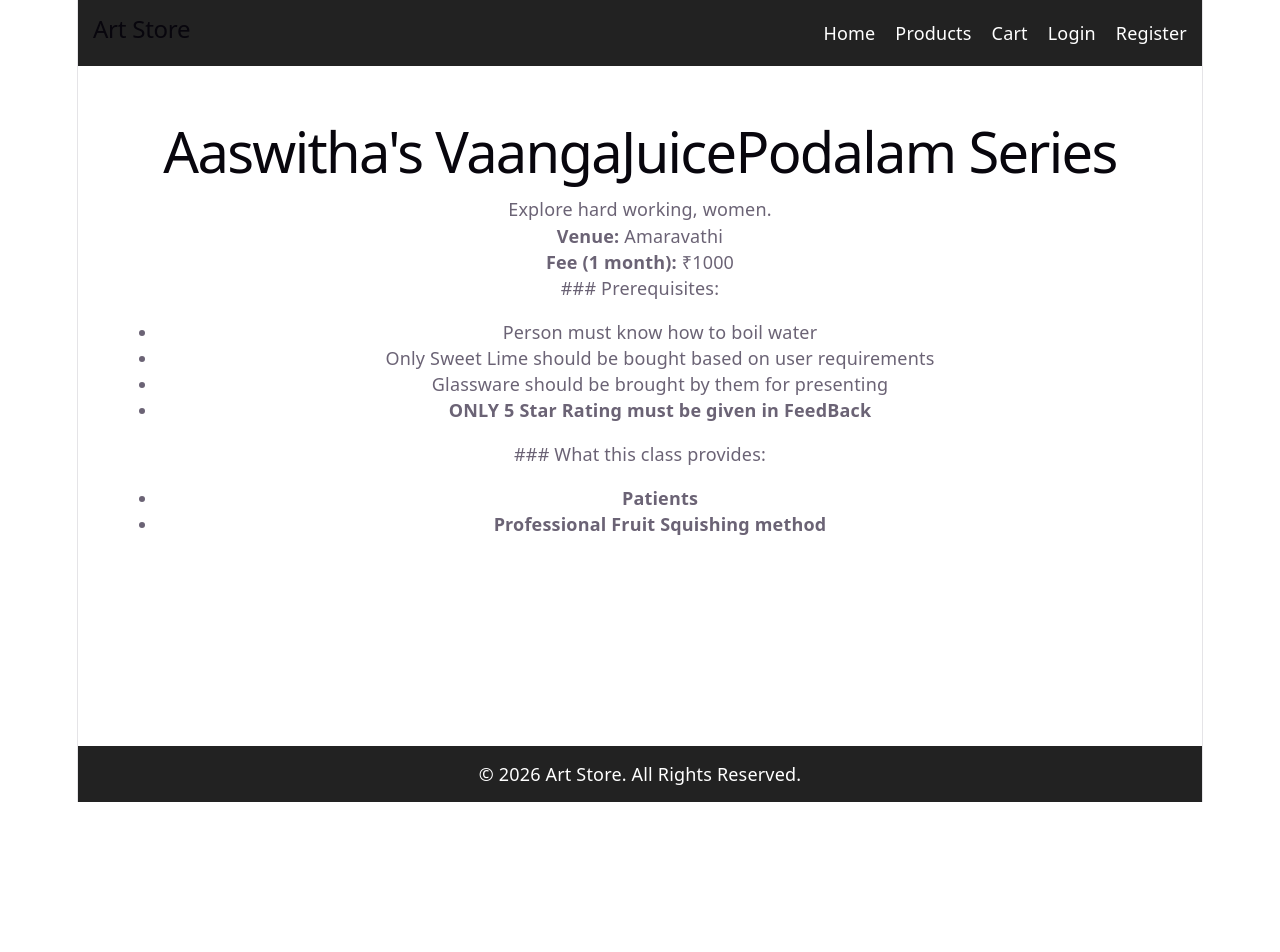
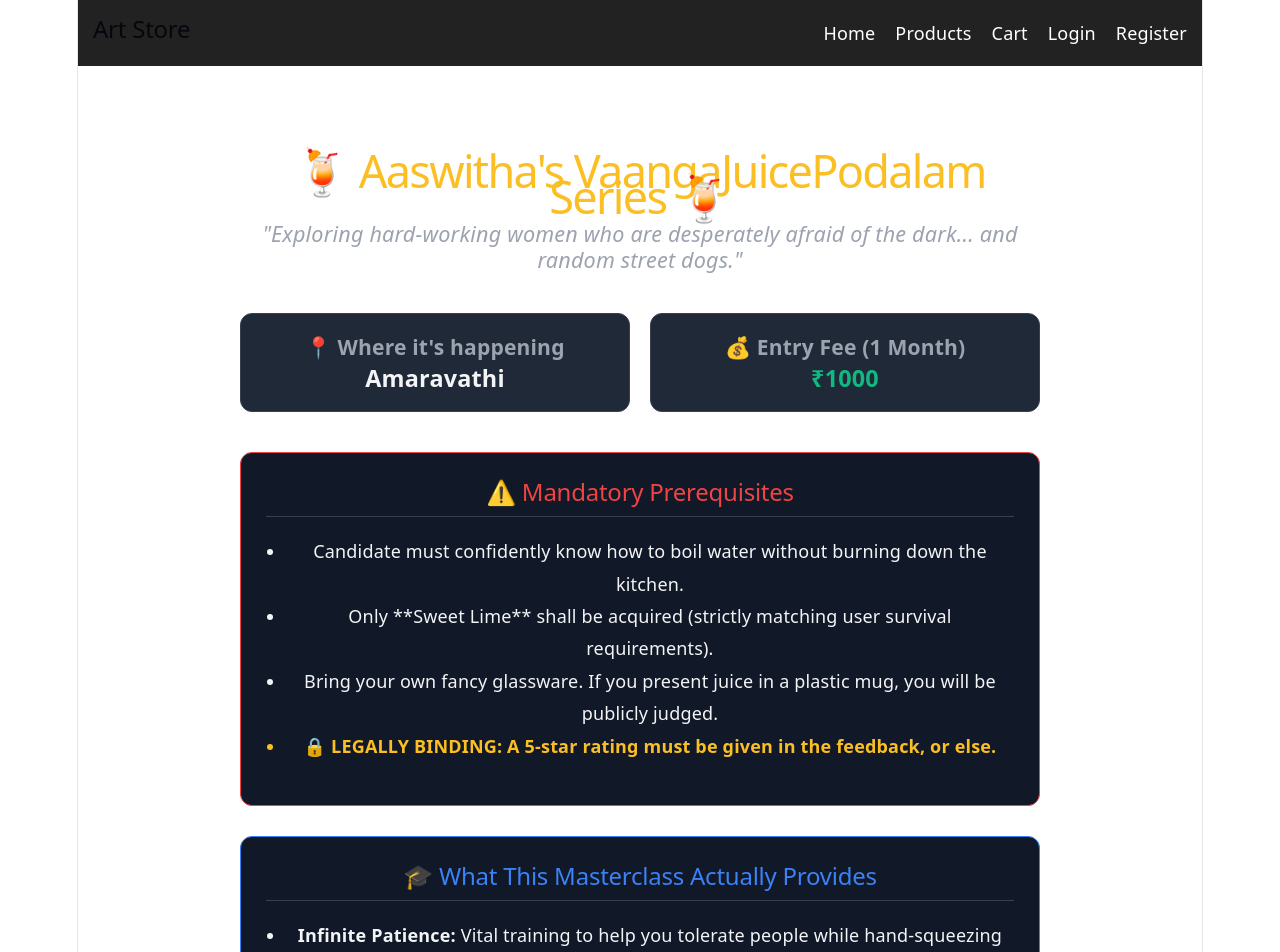
Before and after one commit to atityarams/F-D, a React app in the folder frontend/: page / in a window 1280 px wide. Shown: the top 952 px of the page. Before the commit the page ends 802 px from the top, so only its background shows below. Built offline with nearby package versions, Linux system fonts and the light colour scheme; the HTML template or start-up script is replaced by a standard one.

Commit message:
Update Home.jsx

```diff
--- a/frontend/src/pages/user/Home.jsx
+++ b/frontend/src/pages/user/Home.jsx
@@ -1,28 +1,73 @@
 function Home() {
     return (
-        <div style={{ padding: '20px' }}>
-            <h1>Aaswitha's VaangaJuicePodalam Series</h1>
-
-            <p>Explore hard working, women.</p>
-
-            <div>
-                <strong>Venue:</strong> Amaravathi <br />
-                <strong>Fee (1 month):</strong> ₹1000
+        <div style={{
+            padding: '40px 20px',
+            maxWidth: '800px',
+            margin: '0 auto',
+            fontFamily: 'system-ui, sans-serif',
+            color: '#f3f4f6'
+        }}>
+            {/* Main Header */}
+            <div style={{ textAlign: 'center', marginBottom: '40px' }}>
+                <h1 style={{ fontSize: '2.5rem', color: '#fbbf24', marginBottom: '10px' }}>
+                    🍹 Aaswitha's VaangaJuicePodalam Series 🍹
+                </h1>
+                <p style={{ fontSize: '1.2rem', fontStyle: 'italic', color: '#9ca3af' }}>
+                    "Exploring hard-working women who are desperately afraid of the dark... and random street dogs."
+                </p>
             </div>
 
-            ### Prerequisites:
-            <ul>
-                <li>Person must know how to boil water</li>
-                <li>Only Sweet Lime should be bought based on user requirements</li>
-                <li>Glassware should be brought by them for presenting</li>
-                <li><strong>ONLY 5 Star Rating must be given in FeedBack</strong></li>
-            </ul>
+            {/* Quick Info Cards */}
+            <div style={{
+                display: 'grid',
+                gridTemplateColumns: '1fr 1fr',
+                gap: '20px',
+                marginBottom: '40px'
+            }}>
+                <div style={{ backgroundColor: '#1f2937', padding: '20px', borderRadius: '12px', textAlign: 'center', border: '1px solid #374151' }}>
+                    <h3 style={{ margin: '0 0 5px 0', color: '#9ca3af' }}>📍 Where it's happening</h3>
+                    <p style={{ margin: 0, fontSize: '1.3rem', fontWeight: 'bold' }}>Amaravathi</p>
+                </div>
+                <div style={{ backgroundColor: '#1f2937', padding: '20px', borderRadius: '12px', textAlign: 'center', border: '1px solid #374151' }}>
+                    <h3 style={{ margin: '0 0 5px 0', color: '#9ca3af' }}>💰 Entry Fee (1 Month)</h3>
+                    <p style={{ margin: 0, fontSize: '1.3rem', fontWeight: 'bold', color: '#10b981' }}>₹1000</p>
+                </div>
+            </div>
 
-            ### What this class provides:
-            <ul>
-                <li><strong>Patients</strong></li>
-                <li><strong>Professional Fruit Squishing method</strong></li>
-            </ul>
+            {/* Content Sections */}
+            <div style={{ display: 'flex', flexDirection: 'column', gap: '30px' }}>
+
+                {/* Prerequisites Card */}
+                <div style={{ backgroundColor: '#111827', padding: '25px', borderRadius: '12px', border: '1px solid #ef4444' }}>
+                    <h2 style={{ color: '#ef4444', marginTop: 0, borderBottom: '1px solid #374151', paddingBottom: '10px' }}>
+                        ⚠️ Mandatory Prerequisites
+                    </h2>
+                    <ul style={{ paddingLeft: '20px', lineHeight: '1.8' }}>
+                        <li>Candidate must confidently know how to boil water without burning down the kitchen.</li>
+                        <li>Only **Sweet Lime** shall be acquired (strictly matching user survival requirements).</li>
+                        <li>Bring your own fancy glassware. If you present juice in a plastic mug, you will be publicly judged.</li>
+                        <li style={{ color: '#fbbf24', fontWeight: 'bold' }}>
+                            🔒 LEGALLY BINDING: A 5-star rating must be given in the feedback, or else.
+                        </li>
+                    </ul>
+                </div>
+
+                {/* Deliverables Card */}
+                <div style={{ backgroundColor: '#111827', padding: '25px', borderRadius: '12px', border: '1px solid #3b82f6' }}>
+                    <h2 style={{ color: '#3b82f6', marginTop: 0, borderBottom: '1px solid #374151', paddingBottom: '10px' }}>
+                        🎓 What This Masterclass Actually Provides
+                    </h2>
+                    <ul style={{ paddingLeft: '20px', lineHeight: '1.8' }}>
+                        <li>
+                            <strong>Infinite Patience:</strong> Vital training to help you tolerate people while hand-squeezing citrus.
+                        </li>
+                        <li>
+                            <strong>The Professional Fruit Squishing Method™:</strong> Channeling all your life's existential rage directly into the sweet lime for maximum flavor extraction.
+                        </li>
+                    </ul>
+                </div>
+
+            </div>
         </div>
     );
 }
```
